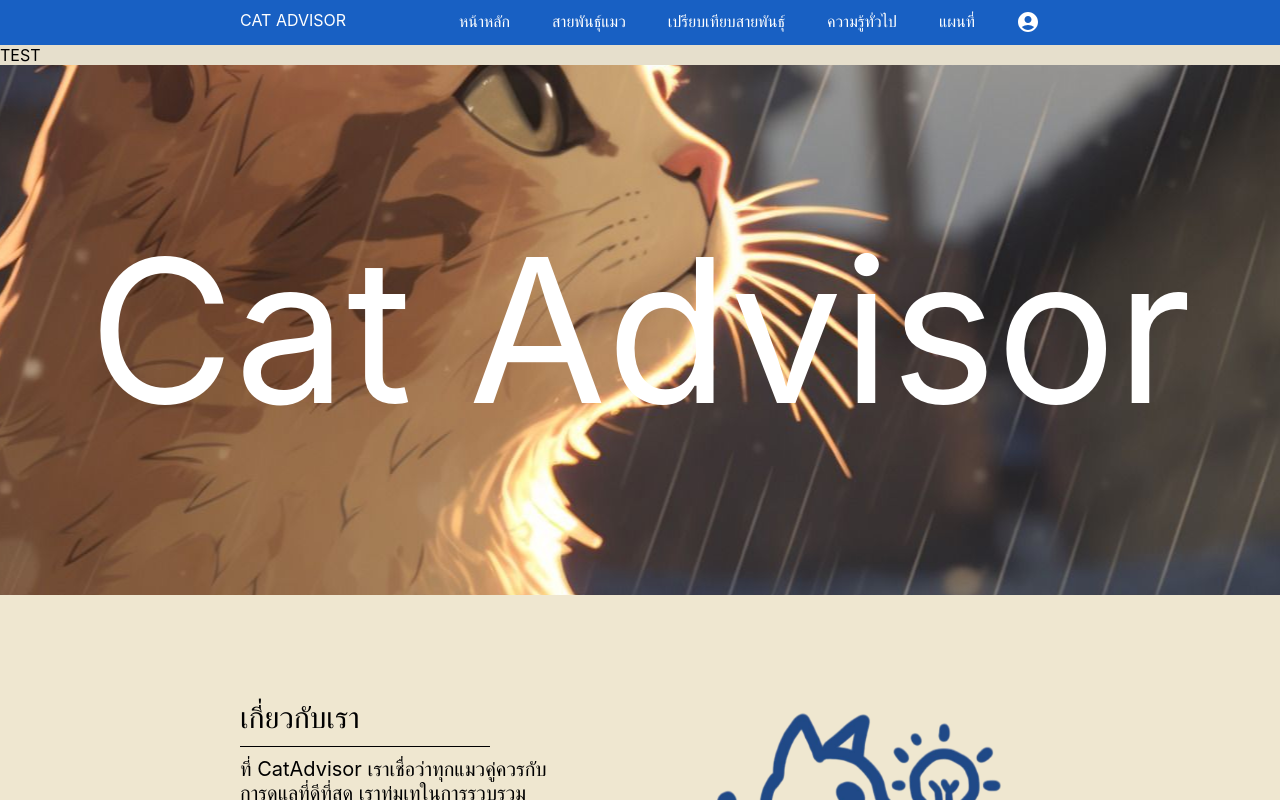
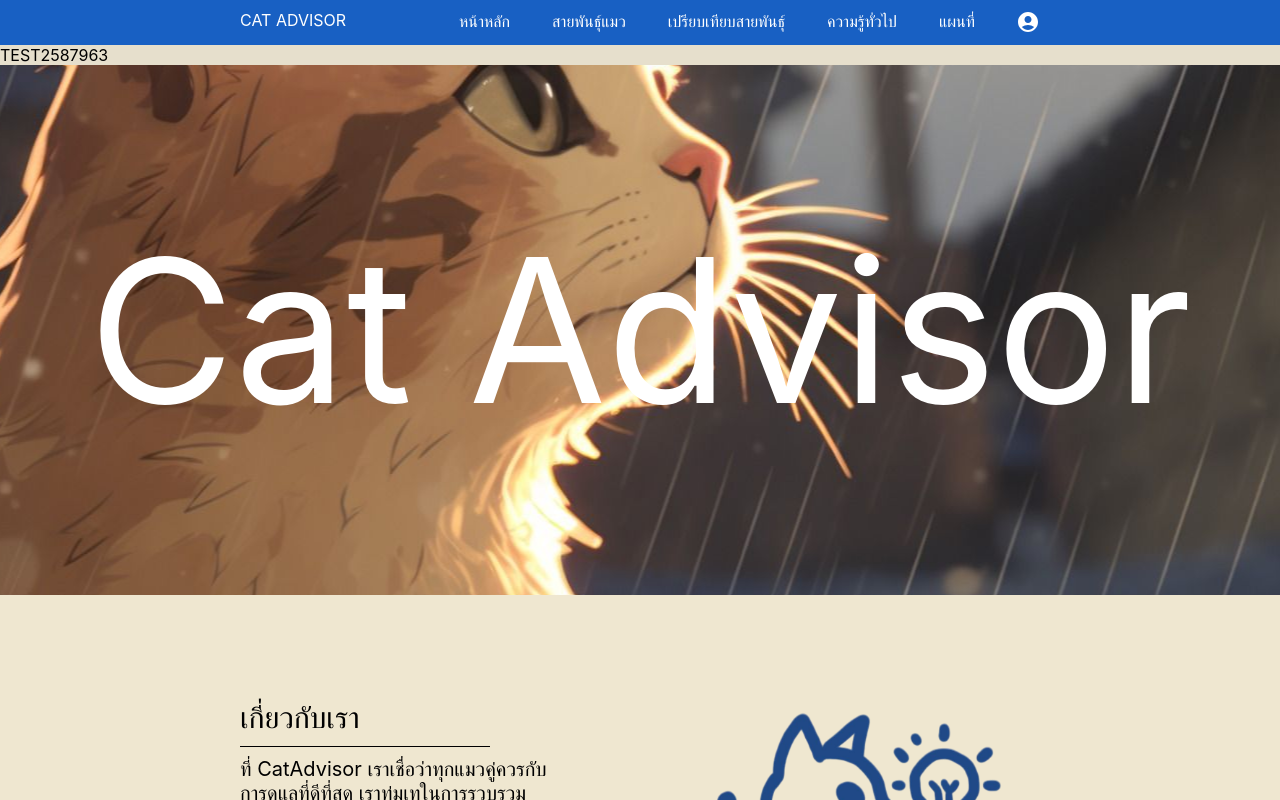
Before and after one commit to iiTzJom/catAdvisor, a React (Create React App) app: page / in a window 1280 px wide. Shown: the top 800 px of the page. Built offline with nearby package versions, Linux system fonts and the light colour scheme; a web font is replaced by a local one.

Commit message:
updateCodeTest

```diff
--- a/src/component/home/index.js
+++ b/src/component/home/index.js
@@ -12,7 +12,7 @@ const Contain = styled.div`
 function Home() {
   return (
     <Contain>
-      TEST
+      TEST2587963
       <Banners />
       <AboutMe />
       <CatBreed />
```
